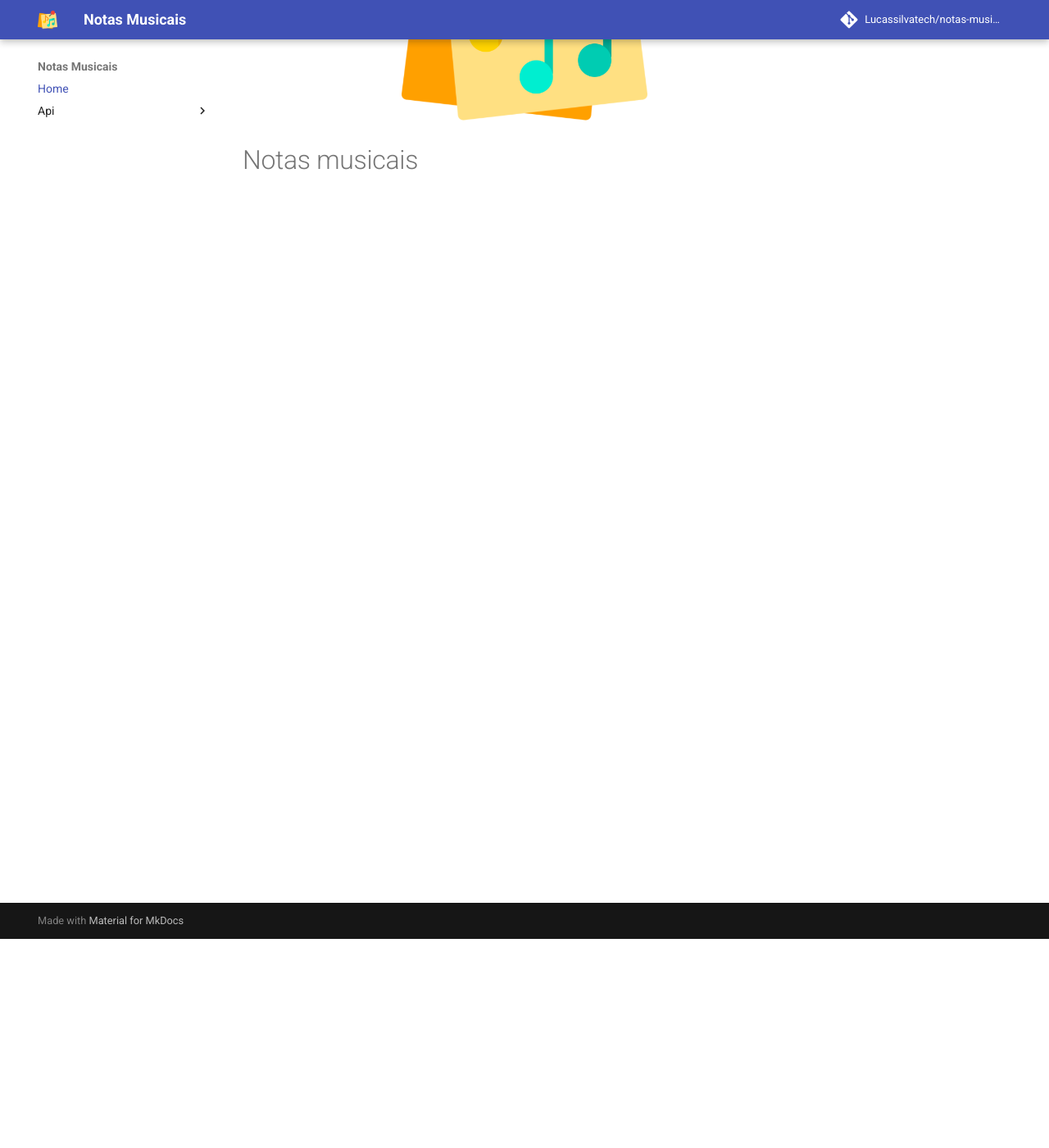
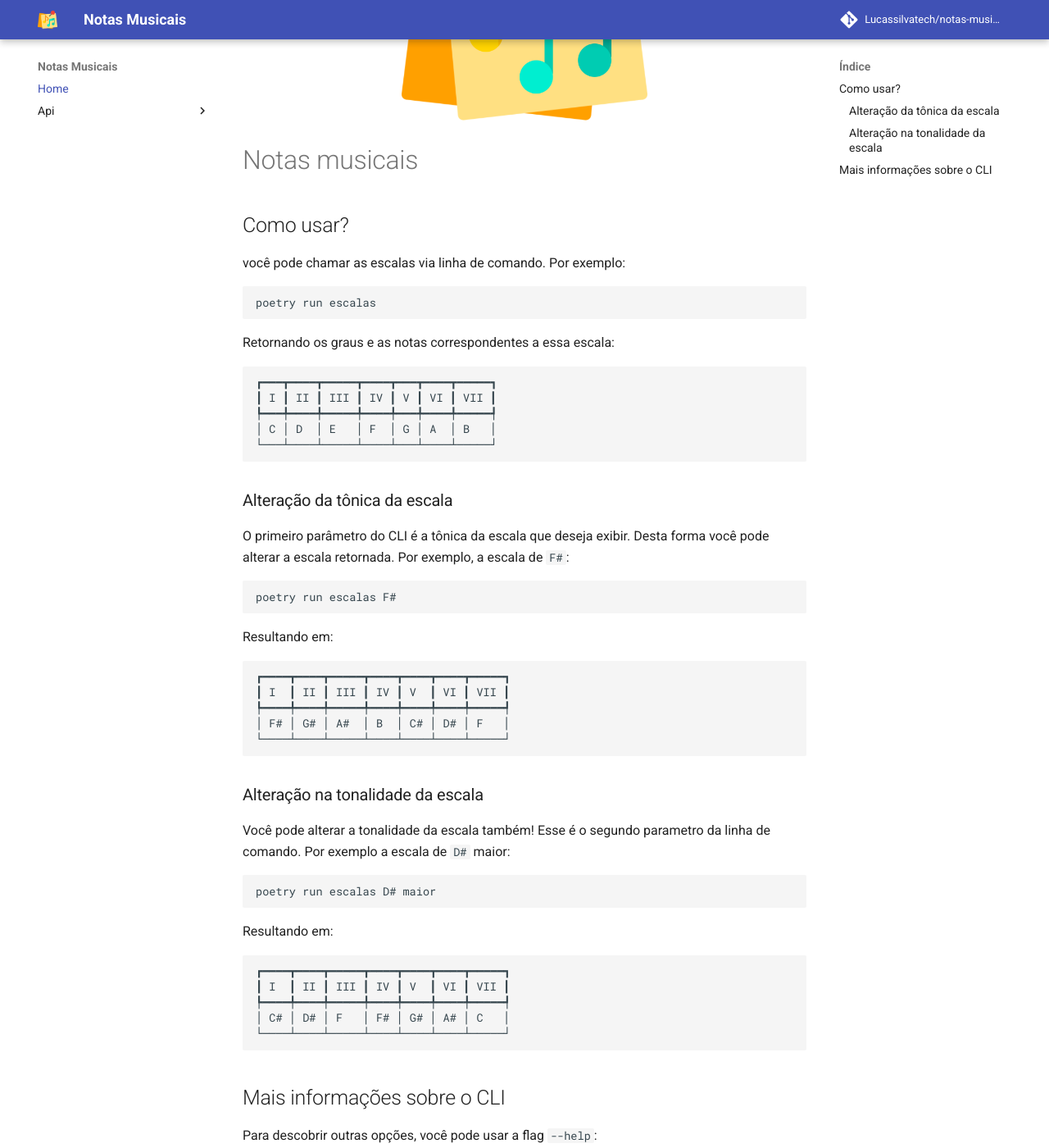
Before and after one commit to Lucassilvatech/notas-musicais, an MkDocs documentation site: the page built from docs/index.md, in a window 1280 px wide and 1400 px high, scrolled down 255 px. Shown: the whole window at 82% size. Built offline with MkDocs 1.6.1 and Material for MkDocs 9.7.7, drawn with Linux system fonts in a browser that asks for light colours; comment, search, counter and statistics services are not loaded; some of the changed text lies outside the part shown.

Commit message:
Exemplos de uso do CLI na página inicial da documentação

````diff
--- a/docs/index.md
+++ b/docs/index.md
@@ -1,2 +1,75 @@
 ![logo do projeto](assets/logo.png){width="300" .center}
 # Notas musicais
+
+## Como usar?
+
+você pode chamar as escalas via linha de comando. Por exemplo:
+
+```bash
+poetry run escalas
+```
+
+Retornando os graus e as notas correspondentes a essa escala:
+
+```
+┏━━━┳━━━━┳━━━━━┳━━━━┳━━━┳━━━━┳━━━━━┓
+┃ I ┃ II ┃ III ┃ IV ┃ V ┃ VI ┃ VII ┃
+┡━━━╇━━━━╇━━━━━╇━━━━╇━━━╇━━━━╇━━━━━┩
+│ C │ D  │ E   │ F  │ G │ A  │ B   │
+└───┴────┴─────┴────┴───┴────┴─────┘
+```
+
+### Alteração da tônica da escala
+
+O primeiro parâmetro do CLI é a tônica da escala que deseja exibir. Desta forma você pode alterar a escala retornada. Por exemplo, a escala de `F#`:
+
+```bash
+poetry run escalas F#
+```
+
+Resultando em:
+
+```
+┏━━━━┳━━━━┳━━━━━┳━━━━┳━━━━┳━━━━┳━━━━━┓
+┃ I  ┃ II ┃ III ┃ IV ┃ V  ┃ VI ┃ VII ┃
+┡━━━━╇━━━━╇━━━━━╇━━━━╇━━━━╇━━━━╇━━━━━┩
+│ F# │ G# │ A#  │ B  │ C# │ D# │ F   │
+└────┴────┴─────┴────┴────┴────┴─────┘
+```
+
+### Alteração na tonalidade da escala
+
+Você pode alterar a tonalidade da escala também! Esse é o segundo parametro da linha de comando. Por exemplo a escala de `D#` maior:
+
+```bash
+poetry run escalas D# maior
+```
+
+Resultando em:
+
+```
+┏━━━━┳━━━━┳━━━━━┳━━━━┳━━━━┳━━━━┳━━━━━┓
+┃ I  ┃ II ┃ III ┃ IV ┃ V  ┃ VI ┃ VII ┃
+┡━━━━╇━━━━╇━━━━━╇━━━━╇━━━━╇━━━━╇━━━━━┩
+│ C# │ D# │ F   │ F# │ G# │ A# │ C   │
+└────┴────┴─────┴────┴────┴────┴─────┘
+```
+
+## Mais informações sobre o CLI
+
+Para descobrir outras opções, você pode usar a flag `--help`:
+
+```bash
+poetry run escalas --help
+```
+
+Resultando em:
+
+```
+Usage: escalas [OPTIONS] [TONICA] [TONALIDADE]
+
+Arguments:
+
+    tonica          [TONICA]      Tônica da escala [default: c]
+    tonalidade      [TONALIDADE]  Tonalidade da escala [default: maior]
+```
````
